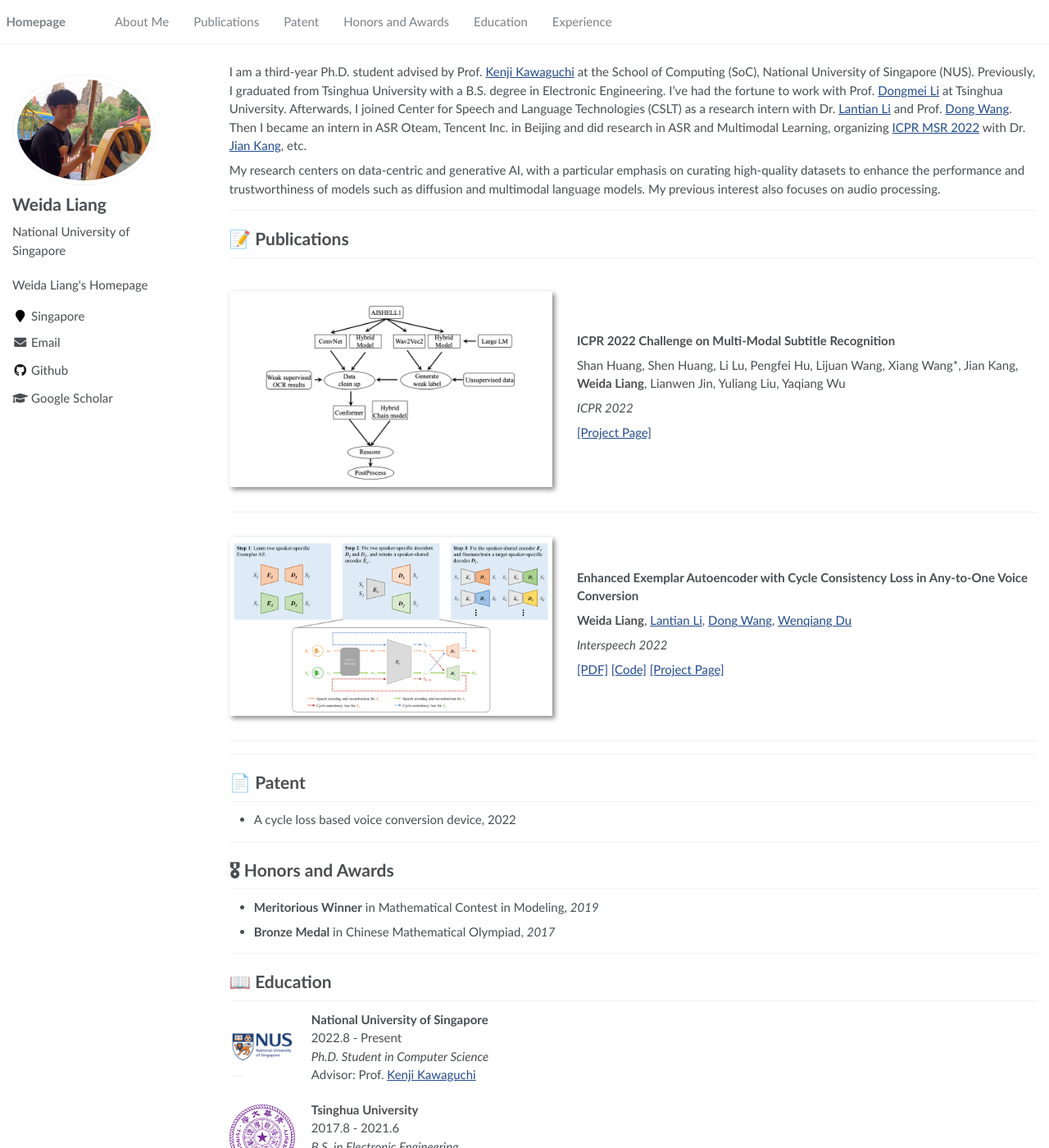
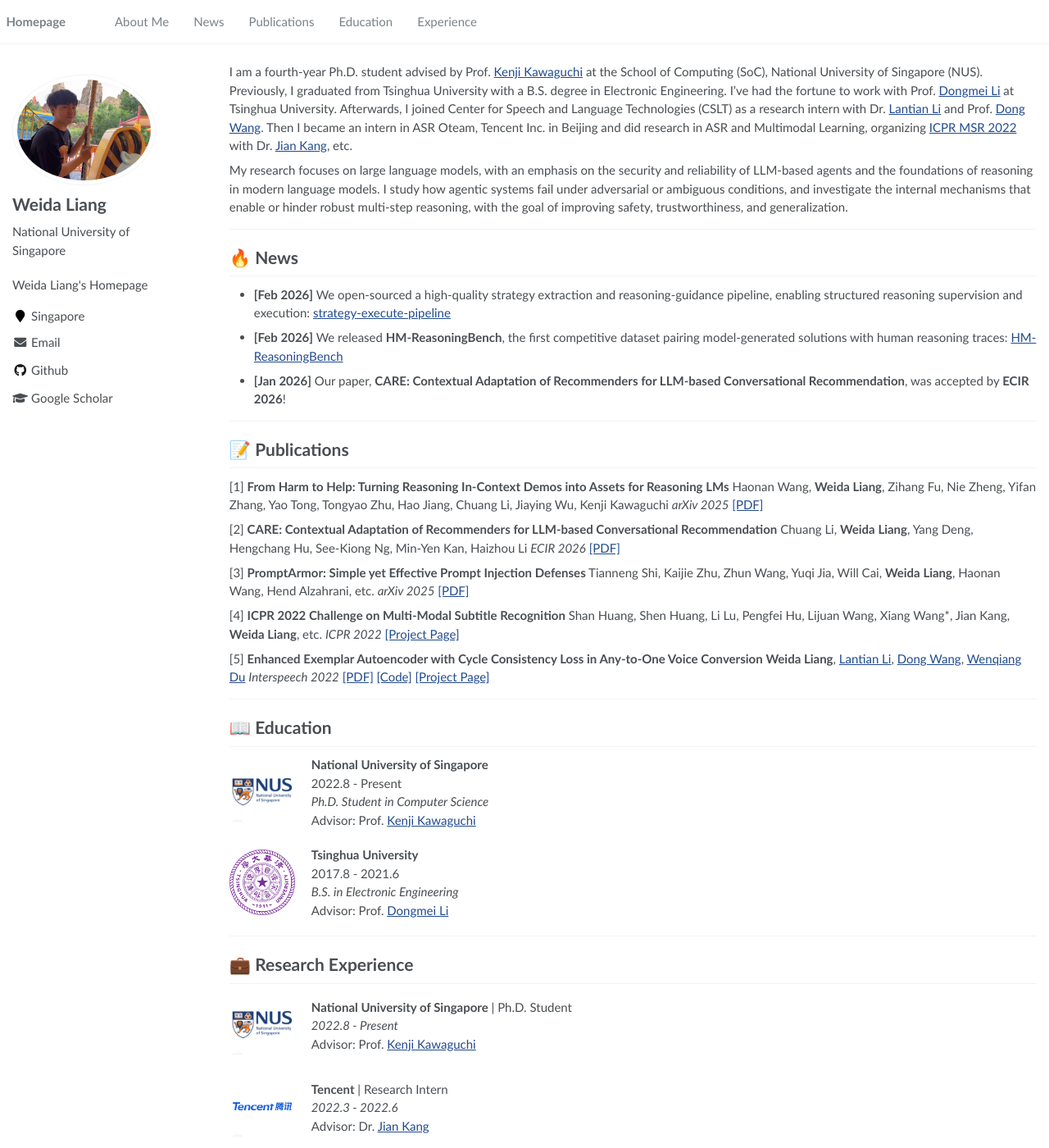
Before and after one commit to lwd17/lwd17.github.io, a Jekyll site: the page built from _pages/about.md, in a window 1280 px wide and 1400 px high. Shown: the whole window at 82% size. Built offline with Jekyll 4.4.1, drawn with Linux system fonts in a browser that asks for light colours.

Commit message:
Update bio, publications, and add News section
- Change third-year to fourth-year
- Update research focus to LLM security and reasoning
- Reformat publications as list, add 3 new papers
- Remove Patent and Honors sections
- Add News section with recent updates

Co-Authored-By: Claude Opus 4.6 <noreply@anthropic.com>

```diff
--- a/_data/navigation.yml
+++ b/_data/navigation.yml
@@ -3,14 +3,11 @@ main:
   - title: "About Me"
     url: "/#about-me"
 
+  - title: "News"
+    url: "/#-news"
+
   - title: "Publications"
     url: "/#-publications"
-
-  - title: "Patent"
-    url: "/#-patent"
-
-  - title: "Honors and Awards"
-    url: "/#-honors-and-awards"
 
   - title: "Education"
     url: "/#-education"
--- a/_pages/about.md
+++ b/_pages/about.md
@@ -10,51 +10,46 @@ redirect_from:
 
 <span class='anchor' id='about-me'></span>
 
-I am a third-year Ph.D. student advised by Prof. [Kenji Kawaguchi](https://ml.comp.nus.edu.sg/kawaguchi) at the School of Computing (SoC), National University of Singapore (NUS). Previously, I graduated from Tsinghua University with a B.S. degree in Electronic Engineering. I've had the fortune to work with Prof. [Dongmei Li](http://web.ee.tsinghua.edu.cn/lidongmei/en/index.htm) at Tsinghua University. Afterwards, I joined Center for Speech and Language Technologies (CSLT) as a research intern with Dr. [Lantian Li](http://166.111.134.19:7777/lilt/) and Prof. [Dong Wang](http://wangd.cslt.org/). Then I became an intern in ASR Oteam, Tencent Inc. in Beijing and did research in ASR and Multimodal Learning, organizing [ICPR MSR 2022](https://icprmsr.github.io/index.html) with Dr. [Jian Kang](https://scholar.google.com/citations?hl=zh-CN&user=aNKM4-wAAAAJ), etc.
+I am a fourth-year Ph.D. student advised by Prof. [Kenji Kawaguchi](https://ml.comp.nus.edu.sg/kawaguchi) at the School of Computing (SoC), National University of Singapore (NUS). Previously, I graduated from Tsinghua University with a B.S. degree in Electronic Engineering. I've had the fortune to work with Prof. [Dongmei Li](http://web.ee.tsinghua.edu.cn/lidongmei/en/index.htm) at Tsinghua University. Afterwards, I joined Center for Speech and Language Technologies (CSLT) as a research intern with Dr. [Lantian Li](http://166.111.134.19:7777/lilt/) and Prof. [Dong Wang](http://wangd.cslt.org/). Then I became an intern in ASR Oteam, Tencent Inc. in Beijing and did research in ASR and Multimodal Learning, organizing [ICPR MSR 2022](https://icprmsr.github.io/index.html) with Dr. [Jian Kang](https://scholar.google.com/citations?hl=zh-CN&user=aNKM4-wAAAAJ), etc.
 
-My research centers on data-centric and generative AI, with a particular emphasis on curating high-quality datasets to enhance the performance and trustworthiness of models such as diffusion and multimodal language models. My previous interest also focuses on audio processing.
+My research focuses on large language models, with an emphasis on the security and reliability of LLM-based agents and the foundations of reasoning in modern language models. I study how agentic systems fail under adversarial or ambiguous conditions, and investigate the internal mechanisms that enable or hinder robust multi-step reasoning, with the goal of improving safety, trustworthiness, and generalization.
+
+---
+
+# 🔥 News
+
+- **[Feb 2026]** We open-sourced a high-quality strategy extraction and reasoning-guidance pipeline, enabling structured reasoning supervision and execution: [strategy-execute-pipeline](https://github.com/lwd17/strategy-execute-pipeline)
+- **[Feb 2026]** We released **HM-ReasoningBench**, the first competitive dataset pairing model-generated solutions with human reasoning traces: [HM-ReasoningBench](https://huggingface.co/datasets/jasonlwd/HM-ReasoningBench)
+- **[Jan 2026]** Our paper, **CARE: Contextual Adaptation of Recommenders for LLM-based Conversational Recommendation**, was accepted by **ECIR 2026**!
 
 ---
 
 # 📝 Publications
 
-<div class='paper-box'><div class='paper-box-image'><div><img src='images/icpr_track2.png' alt="ICPR MSR 2022" width="100%"></div></div>
-<div class='paper-box-text' markdown="1">
+[1] **From Harm to Help: Turning Reasoning In-Context Demos into Assets for Reasoning LMs**
+Haonan Wang, **Weida Liang**, Zihang Fu, Nie Zheng, Yifan Zhang, Yao Tong, Tongyao Zhu, Hao Jiang, Chuang Li, Jiaying Wu, Kenji Kawaguchi
+*arXiv 2025*
+[[PDF]](https://arxiv.org/pdf/2509.23196)
 
-**ICPR 2022 Challenge on Multi-Modal Subtitle Recognition**
+[2] **CARE: Contextual Adaptation of Recommenders for LLM-based Conversational Recommendation**
+Chuang Li, **Weida Liang**, Yang Deng, Hengchang Hu, See-Kiong Ng, Min-Yen Kan, Haizhou Li
+*ECIR 2026*
+[[PDF]](https://arxiv.org/pdf/2508.13889)
 
-Shan Huang, Shen Huang, Li Lu, Pengfei Hu, Lijuan Wang, Xiang Wang\*, Jian Kang, **Weida Liang**, Lianwen Jin, Yuliang Liu, Yaqiang Wu
+[3] **PromptArmor: Simple yet Effective Prompt Injection Defenses**
+Tianneng Shi, Kaijie Zhu, Zhun Wang, Yuqi Jia, Will Cai, **Weida Liang**, Haonan Wang, Hend Alzahrani, etc.
+*arXiv 2025*
+[[PDF]](https://arxiv.org/pdf/2507.15219)
 
+[4] **ICPR 2022 Challenge on Multi-Modal Subtitle Recognition**
+Shan Huang, Shen Huang, Li Lu, Pengfei Hu, Lijuan Wang, Xiang Wang\*, Jian Kang, **Weida Liang**, etc.
 *ICPR 2022*
+[[Project Page]](https://icprmsr.github.io/)
 
-[[Project Page]](https://icprmsr.github.io/)
-</div>
-</div>
-
-<div class='paper-box'><div class='paper-box-image'><div><img src='images/paper_map.png' alt="Voice Conversion" width="100%"></div></div>
-<div class='paper-box-text' markdown="1">
-
-**Enhanced Exemplar Autoencoder with Cycle Consistency Loss in Any-to-One Voice Conversion**
-
+[5] **Enhanced Exemplar Autoencoder with Cycle Consistency Loss in Any-to-One Voice Conversion**
 **Weida Liang**, [Lantian Li](http://166.111.134.19:7777/lilt/), [Dong Wang](http://wangd.cslt.org/), [Wenqiang Du](http://cslt.riit.tsinghua.edu.cn/mediawiki/index.php/Cslt-member-eng#Wenqiang_Du_.28.E6.9D.9C.E6.96.87.E5.BC.BA.29)
-
 *Interspeech 2022*
-
 [[PDF]](https://arxiv.org/pdf/2204.03847.pdf) [[Code]](https://gitlab.com/lwd17/enhanced_examplar_ae/-/tree/main/) [[Project Page]](http://166.111.134.19:7777/liangwd/cycle/)
-</div>
-</div>
-
----
-
-# 📄 Patent
-
-- A cycle loss based voice conversion device, 2022
-
----
-
-# 🎖 Honors and Awards
-- **Meritorious Winner** in Mathematical Contest in Modeling, *2019*
-- **Bronze Medal** in Chinese Mathematical Olympiad, *2017*
 
 ---
 
```
